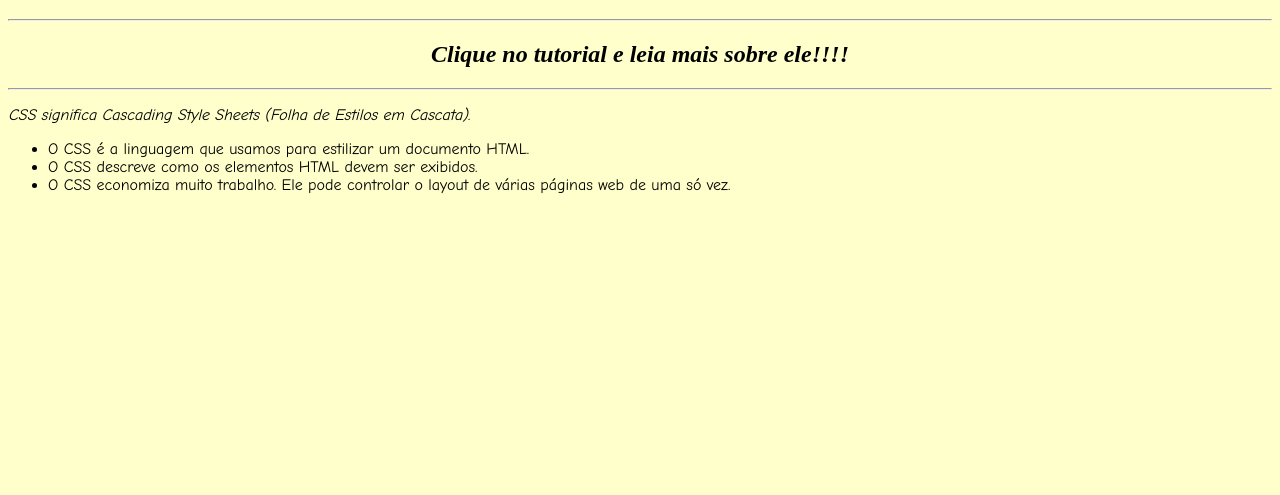
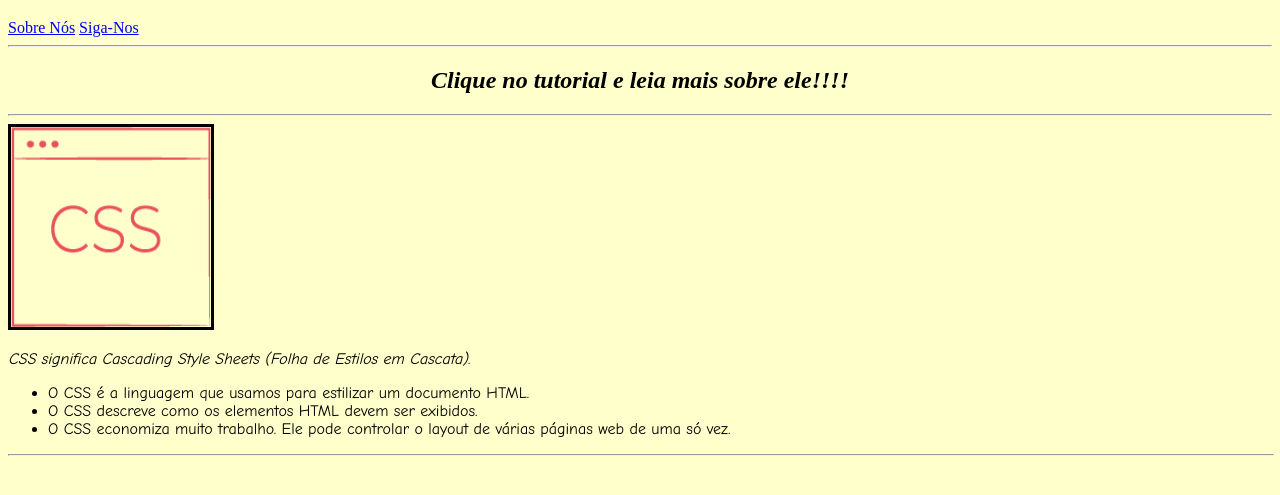
Before and after one commit to sxnches/projeto-49, a plain HTML site: page index.html in a window 1280 px wide. Shown: the part 81-576 px from the top of the page. Drawn offline with Linux system fonts and the light colour scheme.

Commit message:
Update index.html

```diff
--- a/index.html
+++ b/index.html
@@ -29,8 +29,8 @@
 
 
     <!-- descomente o código correto para a tag de âncora-->
-    <!-- <a href ="about.html"> Sobre Nós</a>
-    <a href="followus.html"> Siga-Nos</a> -->
+    <a href ="about.html"> Sobre Nós</a>
+    <a href="followus.html"> Siga-Nos</a>
 
     <!-- <a ="about.html"> Sobre Nós</a>
     <a ="followus.html"> Siga-Nos</a> -->
@@ -56,7 +56,7 @@
 
     <!-- descomente o código para exibir a imagem-->
     <!-- <img src="css.png" width="200px" height="200px"> -->
-    <!-- <img src="images/css.png" width="200px" height="200px"> -->
+    <img src="images/css.png" width="200px" height="200px">
     <!-- <img src:"images/css.png" width="200px" height="200px"> -->
     <!-- <img src:"css.png" width="200px" height="200px"> -->
 
@@ -75,7 +75,7 @@
 
 
  <!-- descomente o código para adicionar uma linha horizontal. -->
-    <!-- <hr width =100%> -->
+    <hr width =100%>
     <!-- <hr width =1> -->
     <!-- <hr width :100%> -->
     <!-- <hr width =10> -->
```
